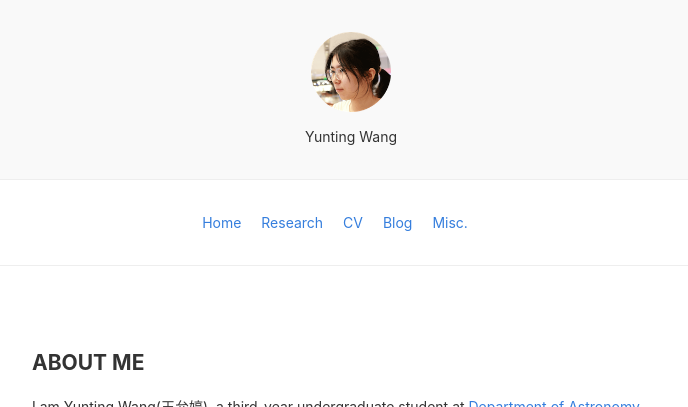
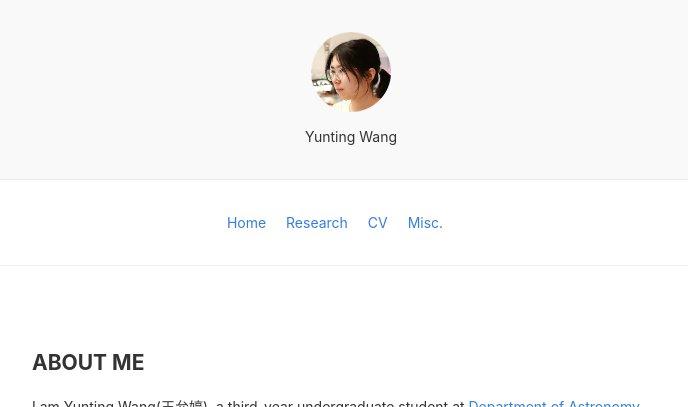
Before and after one commit to yunting-wang/yunting-wang.github.io, a Jekyll site: the page built from index.md, in a window 1280 px wide. Shown: the top 407 px of the page, without its empty margins (289-977 px from the left). Built offline with Jekyll 4.4.1, drawn with Linux system fonts in a browser that asks for light colours; nearby versions of some CDN libraries.

Commit message:
hide blog for a while

```diff
--- a/_config.yml
+++ b/_config.yml
@@ -17,9 +17,6 @@ links:
   - name:         CV
     url:          /CV_Yunting_Wang_XMU.pdf
     external:     false
-  - name:         Blog
-    url:          /blog.html
-    external:     false
   - name:         Misc.
     url:          /miscellaneous
     external:     false
@@ -27,6 +24,9 @@ links:
     external:     false
   - url:          /assignment2.pdf
     external:     false
+  #- name:         Blog
+    #url:          /blog.html
+    #external:     false
 
 # ------------ CONFIGURABLE END ------------
 
```
